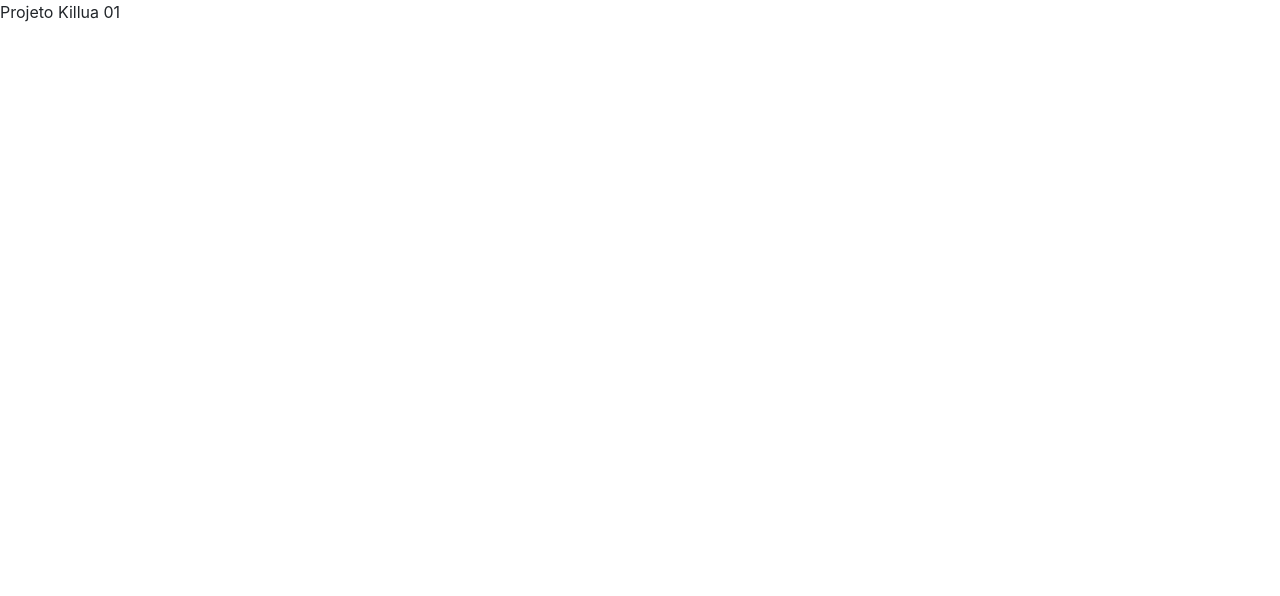
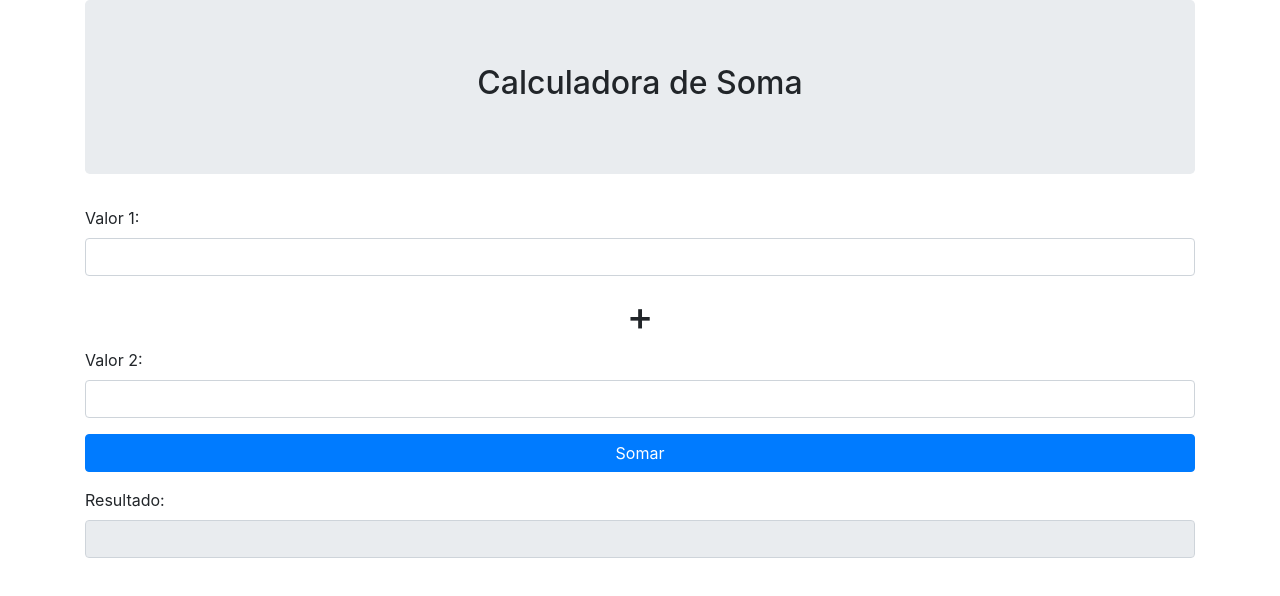
Before and after one commit to ClaudHelloworld/MONACA-AULA-01-PROJETO-BASE, a website: page www/index.html in a window 1280 px wide. Drawn offline with Linux system fonts and the light colour scheme.

Commit message:
Montando Layoult da tela principal Calculadora de SomaJS

```diff
--- a/www/index.html
+++ b/www/index.html
@@ -14,9 +14,58 @@
   <link rel="stylesheet" href="components/loader.css">
   <link rel="stylesheet" href="css/style.css">
   <link rel="stylesheet" href="lib/bootstrap-4.5.2-dist/css/bootstrap.min.css"
+</head>
 
-</head>
 <body>
-  Projeto Killua 01
+  <div class="container">
+
+    <div class="row">
+      <div class="col-12">
+        <div class="jumbotron">
+        <center>  <h2> Calculadora de Soma </h2> </center>
+        </div>
+      </div>
+   </div>
+
+    <div class="row">
+      <div class="col-12">
+        <div class="form-group">
+          <label for=""> Valor 1: </label>
+            <input type="number" class="form-control" id="valor1">
+        </div>
+      </div>
+    </div>
+
+<center><h1> + </h1></center>
+
+    <div class="row">
+      <div class="col-12">
+        <div class="form-group">
+          <label for=""> Valor 2: </label>
+            <input type="number" class="form-control" id="valor2">
+        </div>
+      </div>
+    </div>
+
+    <div class="row">
+      <div class="col-12">
+        <div class="form-group">
+          <button class="btn btn-primary btn-block" id="somar"> Somar </button>
+        </div>
+      </div>
+    </div>
+
+    <div class="row">
+      <div class="col-12">
+        <div class="form-group">
+          <label for=""> Resultado: </label>
+            <input type="text" class="form-control" readonly id="resultado">
+        </div>
+      </div>
+    </div>
+
+  </div>
+
 </body>
+
 </html>
```
